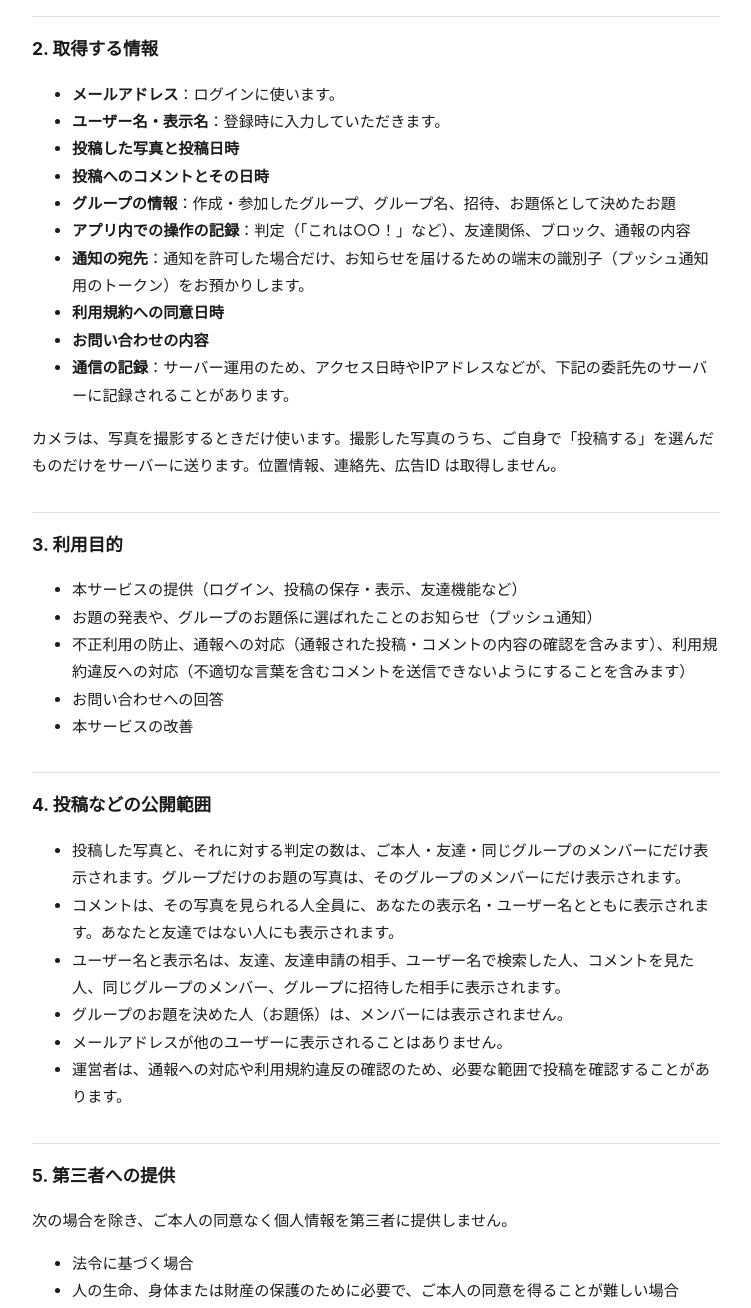
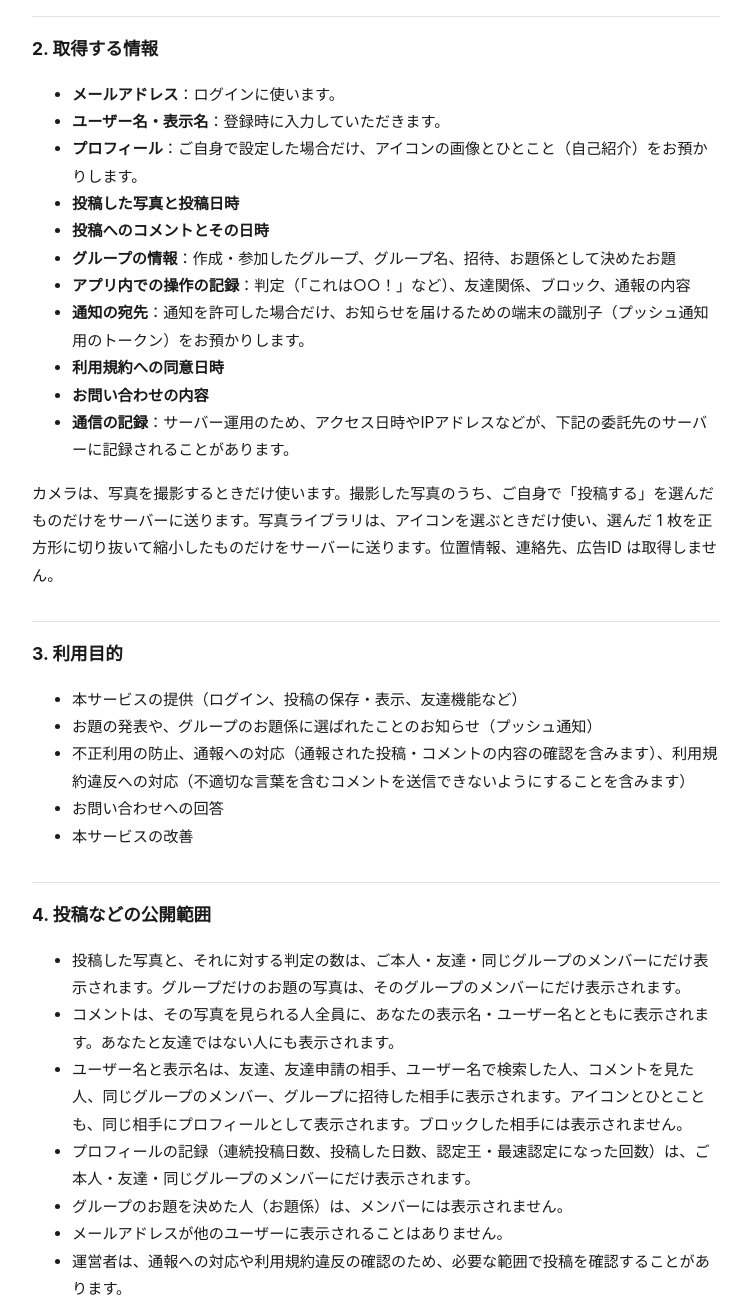
Before and after one commit to SSKyukari/odai-photo-legal, a plain HTML site: page privacy.html in a window 1280 px wide. Shown: the part 380-1688 px from the top of the page, without its empty margins (264-1015 px from the left). Drawn offline with Linux system fonts and the light colour scheme.

Commit message:
プライバシーポリシー：プロフィール（アイコン・ひとこと・記録）を追記
Co-Authored-By: Claude Opus 5.5 <noreply@anthropic.com>

```diff
--- a/privacy.html
+++ b/privacy.html
@@ -20,6 +20,7 @@
   <ul>
     <li><strong>メールアドレス</strong>：ログインに使います。</li>
     <li><strong>ユーザー名・表示名</strong>：登録時に入力していただきます。</li>
+    <li><strong>プロフィール</strong>：ご自身で設定した場合だけ、アイコンの画像とひとこと（自己紹介）をお預かりします。</li>
     <li><strong>投稿した写真と投稿日時</strong></li>
     <li><strong>投稿へのコメントとその日時</strong></li>
     <li><strong>グループの情報</strong>：作成・参加したグループ、グループ名、招待、お題係として決めたお題</li>
@@ -29,7 +30,7 @@
     <li><strong>お問い合わせの内容</strong></li>
     <li><strong>通信の記録</strong>：サーバー運用のため、アクセス日時やIPアドレスなどが、下記の委託先のサーバーに記録されることがあります。</li>
   </ul>
-  <p>カメラは、写真を撮影するときだけ使います。撮影した写真のうち、ご自身で「投稿する」を選んだものだけをサーバーに送ります。位置情報、連絡先、広告ID は取得しません。</p>
+  <p>カメラは、写真を撮影するときだけ使います。撮影した写真のうち、ご自身で「投稿する」を選んだものだけをサーバーに送ります。写真ライブラリは、アイコンを選ぶときだけ使い、選んだ 1 枚を正方形に切り抜いて縮小したものだけをサーバーに送ります。位置情報、連絡先、広告ID は取得しません。</p>
 
   <h2>3. 利用目的</h2>
   <ul>
@@ -44,7 +45,8 @@
   <ul>
     <li>投稿した写真と、それに対する判定の数は、ご本人・友達・同じグループのメンバーにだけ表示されます。グループだけのお題の写真は、そのグループのメンバーにだけ表示されます。</li>
     <li>コメントは、その写真を見られる人全員に、あなたの表示名・ユーザー名とともに表示されます。あなたと友達ではない人にも表示されます。</li>
-    <li>ユーザー名と表示名は、友達、友達申請の相手、ユーザー名で検索した人、コメントを見た人、同じグループのメンバー、グループに招待した相手に表示されます。</li>
+    <li>ユーザー名と表示名は、友達、友達申請の相手、ユーザー名で検索した人、コメントを見た人、同じグループのメンバー、グループに招待した相手に表示されます。アイコンとひとことも、同じ相手にプロフィールとして表示されます。ブロックした相手には表示されません。</li>
+    <li>プロフィールの記録（連続投稿日数、投稿した日数、認定王・最速認定になった回数）は、ご本人・友達・同じグループのメンバーにだけ表示されます。</li>
     <li>グループのお題を決めた人（お題係）は、メンバーには表示されません。</li>
     <li>メールアドレスが他のユーザーに表示されることはありません。</li>
     <li>運営者は、通報への対応や利用規約違反の確認のため、必要な範囲で投稿を確認することがあります。</li>
@@ -79,13 +81,14 @@
     <li>ログアウトすると、その端末の通知の宛先を削除します。通知は端末の設定アプリからいつでもオフにできます。</li>
     <li>グループを抜けると、そのグループに投稿した写真はメンバーから見えなくなります。メンバーが全員抜けたグループは、グループだけのお題の投稿の記録とともに削除されます。</li>
     <li>投稿やコメントは、アプリからいつでも削除できます。ただし、通報されたコメントの文面は、通報への対応のため、コメントが削除されたあとも通報の記録として保存することがあります。</li>
+    <li>アイコンを変えたり外したりすると、前のアイコンの画像は削除します。ただし、通報されたプロフィールの表示名・ひとことは、通報への対応のため、通報の記録として保存することがあります。</li>
     <li>ただし、障害対策のためのバックアップに、一定期間データが残る場合があります。</li>
   </ul>
 
   <h2>8. 安全管理</h2>
   <p>個人情報を守るため、次の対策を行っています。</p>
   <ul>
-    <li><strong>技術的な対策</strong>：通信を暗号化しています。サーバー側のアクセス制限により、写真はご本人・友達・同じグループのメンバー以外は見られず、コメントはその写真を見られる人以外は見られません。写真は非公開の保存場所に置き、表示のたびに期限付きのアドレスを発行しています。</li>
+    <li><strong>技術的な対策</strong>：通信を暗号化しています。サーバー側のアクセス制限により、写真はご本人・友達・同じグループのメンバー以外は見られず、コメントはその写真を見られる人以外は見られません。写真とアイコンは非公開の保存場所に置き、表示のたびに期限付きのアドレスを発行しています。</li>
     <li><strong>管理上の対策</strong>：個人情報を扱えるのは運営者のみで、管理画面へのログイン情報を適切に管理しています。通報への対応で投稿を確認するときも、必要な範囲に限ります。</li>
     <li><strong>外的環境の把握</strong>：データの保存・処理を米国の事業者に委託しているため、米国の個人情報保護制度を把握したうえで、安全管理のための措置を講じています。</li>
   </ul>
```
